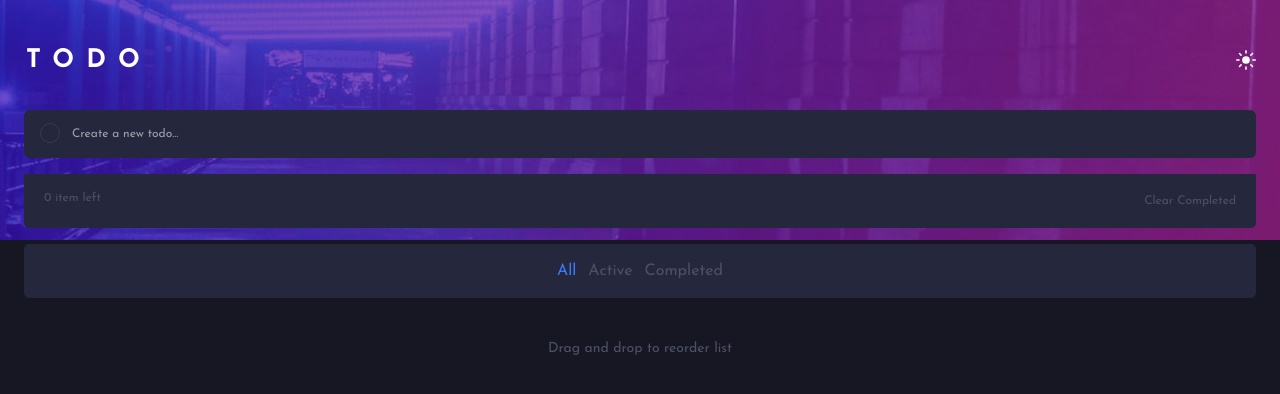
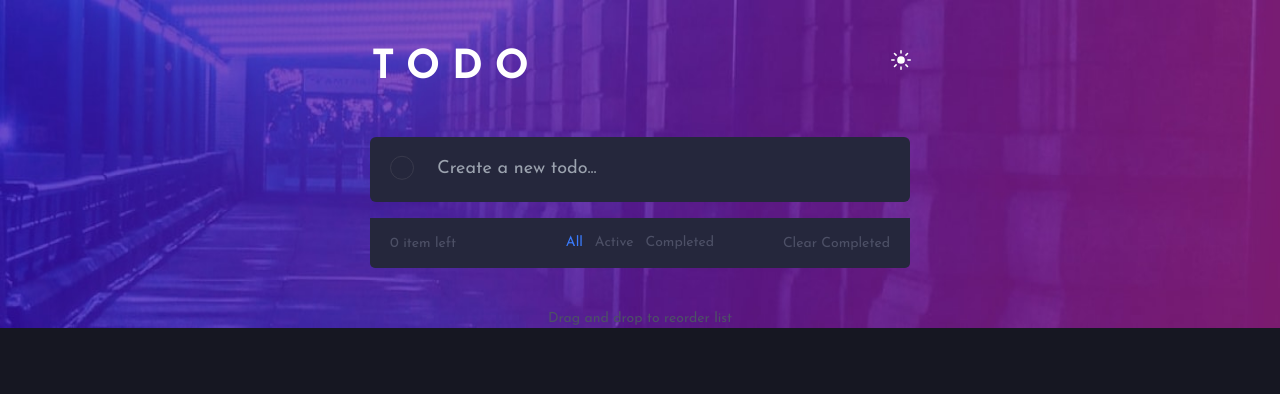
Before and after one commit to edpau/fm_todo-app, a React (Create React App) app: page / in a window 1280 px wide. Shown: the top 394 px of the page. Built offline with nearby package versions, Linux system fonts and the light colour scheme.

Commit message:
style: add desktop tailwind css

```diff
--- a/src/App.js
+++ b/src/App.js
@@ -3,7 +3,7 @@ import Header from "./components/Header/Header";
 
 function App() {
   return (
-    <div className="min-h-screen bg-background bg-hero-mobile--light bg-bgSize bg-no-repeat px-6 pt-12 dark:bg-hero-mobile--dark md:bg-hero-desktop--light md:dark:bg-hero-desktop--dark">
+    <div className="md:bg-bg-desk min-h-screen bg-background bg-hero-mobile--light bg-bg-mobile bg-no-repeat px-6 pt-12 dark:bg-hero-mobile--dark md:bg-hero-desktop--light md:dark:bg-hero-desktop--dark">
       <Header title={"Todo"} />
       <Todo />
     </div>
--- a/src/components/AddTodo/AddTodo.js
+++ b/src/components/AddTodo/AddTodo.js
@@ -1,12 +1,18 @@
-function AddTodo({onTodoSubmit}) {
-    return <section className="relative">
+function AddTodo({ onTodoSubmit }) {
+  return (
+    <section className="relative">
       <label className="sr-only" htmlFor="addTodo">
         Add Todo
       </label>
-      <span className="w-5 h-5 left-4 rounded-full absolute top-1/2 translate-y-[35%] border border-check-border"></span>
-      <input className="w-full rounded-md pl-12 py-4 mt-9 text-xs text-input-text bg-input-bg" id="addTodo" placeholder="Create a new todo..." onKeyDown={onTodoSubmit}/>
+      <span className="md:translate-y-[45%] absolute left-4 top-1/2 h-5 w-5 translate-y-[35%] rounded-full border border-check-border md:left-5 md:h-6 md:w-6"></span>
+      <input
+        className="mt-[34px] w-full rounded-md bg-input-bg py-4 pl-12 text-xs leading-none text-input-text md:mt-[49px] md:py-[1.15rem] md:pl-[4.2rem] md:text-lg"
+        id="addTodo"
+        placeholder="Create a new todo..."
+        onKeyDown={onTodoSubmit}
+      />
+    </section>
+  );
+}
 
-    </section>;
-  }
-
-  export default AddTodo;
+export default AddTodo;
--- a/src/components/Header/Header.js
+++ b/src/components/Header/Header.js
@@ -1,11 +1,12 @@
-
 import ThemeToggle from "../ThemeToggle/ThemeToggle";
 
 export default function Header({ title }) {
   return (
-    <header className="font-bold text-[1.6rem] tracking-[0.75rem] pl-[0.125rem] flex justify-between leading-none ">
-      <h1 className="text-heading">{title.toUpperCase()}</h1>
-      <ThemeToggle />
+    <header className="mx-auto max-w-[541px] pl-[0.125rem] text-[1.6rem] font-bold leading-none tracking-[0.75rem]">
+      <div className="flex justify-between">
+        <h1 className="text-heading text- md:text-[2.5rem]">{title.toUpperCase()}</h1>
+        <ThemeToggle />
+      </div>
     </header>
   );
 }
--- a/src/components/Task/Task.js
+++ b/src/components/Task/Task.js
@@ -1,5 +1,4 @@
 import checkIcon from "../../assets/images/icon-check.svg";
-import crossIcon from "../../assets/images/icon-cross.svg";
 
 import { useSortable } from "@dnd-kit/sortable";
 import { CSS } from "@dnd-kit/utilities";
@@ -26,28 +25,28 @@ export default function Task({
       {...attributes}
       {...listeners}
       key={id}
-      className={`group flex touch-none justify-between border-b border-todo-border px-5 py-4 cursor-move`}
+      className={`group flex touch-none justify-between border-b border-todo-border px-5 py-4 cursor-move items-center`}
       aria-label={complete ? `${task}, completed` : task}
     >
       <button
-        className="group relative flex"
+        className="group relative flex items-center"
         onClick={() => {
           onToggleTodoCompletion(id);
         }}
         aria-label="toggle todo completion"
       >
-        <span className="h-5 w-5 rounded-full bg-check-border group-hover:bg-check-gradient"></span>
+        <span className="md:h-6 md:w-6 h-5 w-5 rounded-full bg-check-border group-hover:bg-check-gradient"></span>
         <span
-          className={`absolute left-[0.05rem] top-[0.04rem] h-[1.15rem] w-[1.15rem] rounded-full ${complete ? "bg-check-gradient" : "bg-todo-bg"}`}
+          className={`md:h-[1.40rem] md:w-[1.40rem] md:top-[0.16rem] absolute left-[0.05rem] top-[0.04rem] h-[1.15rem] w-[1.15rem] rounded-full ${complete ? "bg-check-gradient" : "bg-todo-bg"}`}
         ></span>
-        <span className="absolute left-1 top-[0.3rem]">
+        <span className="absolute left-1 top-[0.3rem] md:top-[0.60rem] md:left-[0.38rem]">
           {complete && <img src={checkIcon} alt="check" />}
         </span>
-        <span
-          className={`${complete === true && "text-todo-text-complete line-through"} ml-3 text-xs text-todo-text`}
+        <p
+          className={`${complete === true && "text-todo-text-complete line-through"} ml-3 text-xs text-todo-text md:ml-6 md:text-lg`}
         >
           {task}
-        </span>
+        </p>
         <span aria-live="polite" className="sr-only">
           {" "}
           {complete ? "completed" : "not completed"}
@@ -59,9 +58,9 @@ export default function Task({
           onClickDeleteTodo(id);
         }}
         aria-label="delete todo"
-        className="opacity-0 group-hover:opacity-100"
+        className="opacity-0 group-hover:opacity-100 w-3 h-auto md:w-4"
       >
-           <svg className="text-[#494C6B] hover:text-cross-hover transition-colors" xmlns="http://www.w3.org/2000/svg" width="13" height="13" viewBox="0 0 18 18">
+           <svg className="text-[#494C6B] hover:text-cross-hover transition-colors" xmlns="http://www.w3.org/2000/svg"  viewBox="0 0 18 18">
           <path
             fill="currentColor"
             fill-rule="evenodd"
--- a/src/components/Todo/Todo.js
+++ b/src/components/Todo/Todo.js
@@ -124,7 +124,7 @@ function Todo() {
   );
 
   return (
-    <main>
+    <main className="max-w-[540px] mx-auto">
       <AddTodo onTodoSubmit={handleAddTodo} />
       <DndContext
         sensors={sensors}
--- a/src/components/TodoFooter/TodoFooter.js
+++ b/src/components/TodoFooter/TodoFooter.js
@@ -1,16 +1,16 @@
 function TodoFooter({ onFilterChange, onClearComplete, numOfActive }) {
   return (
     <>
-      <section className="text-footer-text grid grid-cols-2 gap-y-4">
+      <section className="text-footer-text grid grid-cols-2 gap-y-4 md:grid-cols-4">
         <p
-          className="order-1 rounded-bl-[0.3125rem] bg-todo-bg pb-[1.375rem] pl-5 pt-4 text-xs"
+          className="order-1 rounded-bl-[0.3125rem] bg-todo-bg pb-[1.375rem] pl-5 pt-4 text-xs md:text-sm md:pb-0"
           aria-live="polite"
         >
           {numOfActive < 2
             ? `${numOfActive} item left`
             : `${numOfActive} items left`}
         </p>
-        <fieldset className="order-2 col-span-2 flex justify-center gap-3 rounded-[0.3125rem] bg-todo-bg py-[0.9375rem]">
+        <fieldset className="order-2 col-span-2 flex justify-center gap-3 rounded-[0.3125rem] bg-todo-bg py-[0.9375rem] text-sm md:order-1 md:rounded-none">
           <legend className="sr-only">filter todo list</legend>
           <div>
             <input
@@ -23,7 +23,7 @@ function TodoFooter({ onFilterChange, onClearComplete, numOfActive }) {
               onChange={onFilterChange}
             />
             <label
-              className="peer-checked:text-footer-text-hover cursor-pointer"
+              className="peer-checked:text-footer-text-active cursor-pointer peer-hover:text-footer-text-hover"
               htmlFor="all"
             >
               {" "}
@@ -40,7 +40,7 @@ function TodoFooter({ onFilterChange, onClearComplete, numOfActive }) {
               onChange={onFilterChange}
             />
             <label
-              className="peer-checked:text-footer-text-hover cursor-pointer"
+              className="peer-checked:text-footer-text-active cursor-pointer peer-hover:text-footer-text-hover"
               htmlFor="active"
             >
               {" "}
@@ -57,7 +57,7 @@ function TodoFooter({ onFilterChange, onClearComplete, numOfActive }) {
               onChange={onFilterChange}
             />
             <label
-              className="peer-checked:text-footer-text-hover cursor-pointer"
+              className="peer-checked:text-footer-text-active cursor-pointer peer-hover:text-footer-text-hover"
               htmlFor="filter"
             >
               Completed
@@ -65,7 +65,7 @@ function TodoFooter({ onFilterChange, onClearComplete, numOfActive }) {
           </div>
         </fieldset>
         <button
-          className="order-1 rounded-br-[0.3125rem] bg-todo-bg pr-5 text-right text-xs"
+          className="order-1 rounded-br-[0.3125rem] bg-todo-bg pr-5 text-right text-xs md:text-sm flex items-start justify-end pt-4 hover:text-footer-text-hover"
           onClick={onClearComplete}
         >
           Clear Completed
--- a/src/index.css
+++ b/src/index.css
@@ -29,7 +29,8 @@
     --todo-text-complete: 233, 11%, 84%;
 
     --footer-text: 236, 9%, 61%;
-    --footer-text-hover: 220, 98%, 61%;
+    --footer-text-active: 220, 98%, 61%;
+    --footer-text-hover: 233, 14%, 25%;
   }
 
   .dark {
@@ -49,6 +50,7 @@
     --todo-text-complete: 233, 14%, 35%;
 
     --footer-text: 233, 14%, 35%;
-    --footer-text-hover: 220, 98%, 61%;
+    --footer-text-active: 220, 98%, 61%;
+    --footer-text-hover: 233, 14%, 25%;
   }
 }
--- a/tailwind.config.js
+++ b/tailwind.config.js
@@ -4,7 +4,8 @@ module.exports = {
   theme: {
     extend: {
       backgroundSize: {
-        "bgSize": "100% 30vh"
+        "bg-mobile": "100% 29.5vh",
+        "bg-desk": "100% 41vh",
       },
       fontFamily: {
         "josefin-sans": ["Josefin Sans", "sans-serif"],
@@ -31,6 +32,7 @@ module.exports = {
         "todo-text": "hsla(var(--todo-text))",
         "todo-text-complete": "hsla(var(--todo-text-complete))",
         "footer-text": "hsla(var(--footer-text))",
+        "footer-text-active": "hsla(var(--footer-text-active))",
         "footer-text-hover": "hsla(var(--footer-text-hover))",
       },
     },
```
